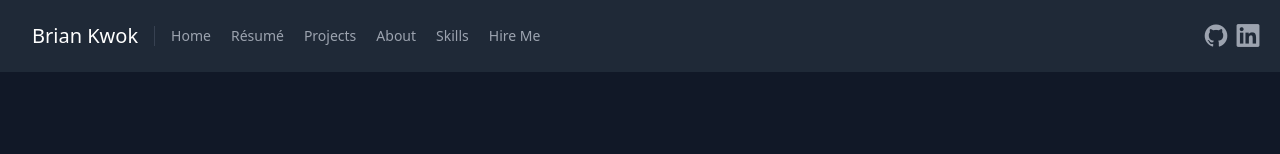
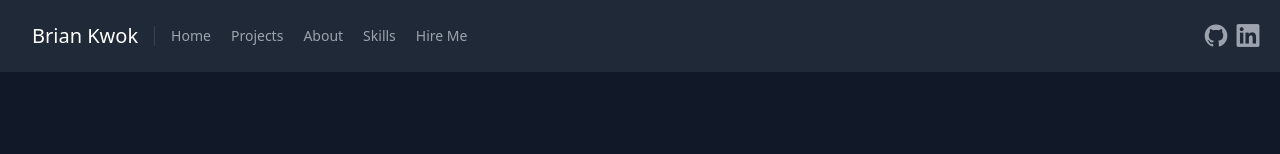
Before and after one commit to brkwok/r_portfolio, a React (Create React App) app: page / in a window 1280 px wide. Shown: the top 154 px of the page. Built offline with nearby package versions, Linux system fonts and the light colour scheme.

Commit message:
remove resume from navbar

```diff
--- a/src/components/Navbar.js
+++ b/src/components/Navbar.js
@@ -12,9 +12,6 @@ export default function Navbar() {
 				<nav className="md:mr-auto md:ml-4 md:py1 md:border-l md:border-gray-700 pl-4	flex flex-wrap items-center text-sm justify-center">
 					<a href="#home" className="mr-5 hover:text-white">
 						Home
-					</a>
-					<a href="#resume" className="mr-5 hover:text-white">
-						Résumé
 					</a>
 					<a href="#projects" className="mr-5 hover:text-white">
 						Projects
```
